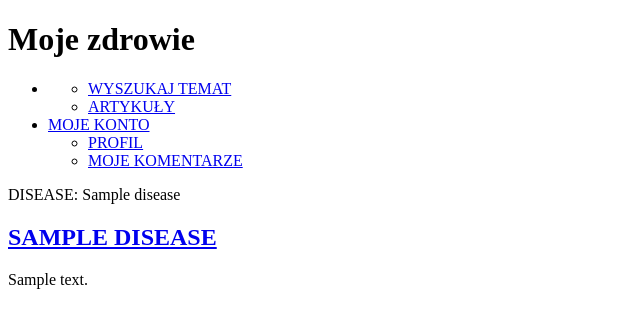
After one commit to Karolucha/choroba, a Django app: template templates/disease/disease.html in a window 1280 px wide. The commit adds this page. Shown: the top 328 px of the page, without its empty margins (0-640 px from the left). Run offline with Django 3.2, Linux system fonts and the light colour scheme; the template is opened without the code that fills it: most values are stand-ins (such as "Sample title", 1, 10 or a date in 2020); parts of the project's set-up code (start-up, migrations or seed data) failed here and were passed over.

Commit message:
umiem przekazywac parametry do choroby pojedynczej

```diff
--- a/Choroba/urls.py
+++ b/Choroba/urls.py
@@ -19,4 +19,6 @@ from django.contrib import admin
 urlpatterns = [
     url(r'^admin/', include(admin.site.urls)),
     url(r'^$', 'portal.views.index', name='home'),
+    url(r'^search_disease/', 'portal.views.search_disease'),
+    url(r'^disease/(?P<disease_id>\w+)', 'portal.views.disease'),
 ]
--- a/templates/base/base.html
+++ b/templates/base.html
@@ -36,8 +36,8 @@
 
     <li>
         <ul>
-            <li><a href="/locations" class="small_menu_button">WYSZUKAJ TEMAT</a></li>
-            <li><a href="/location_adding" class="small_menu_button">NOWY KOMENTARZ</a></li>
+            <li><a href="/search_disease/" class="small_menu_button">WYSZUKAJ TEMAT</a></li>
+            <li><a href="/location_adding" class="small_menu_button">ARTYKUŁY</a></li>
         </ul>
     </li>
 
--- /dev/null
+++ b/templates/disease/__init__.py
@@ -0,0 +1 @@
+__author__ = 'karolinka'
--- /dev/null
+++ b/templates/disease/disease.html
@@ -0,0 +1,17 @@
+{% extends "base.html" %}
+
+{% load staticfiles %}
+<link rel="stylesheet" type="text/css" href="{% static 'styles/lolinka.css' %}"/>
+
+{% block title %}{{disease.name}}{% endblock %}
+{% block content %}
+DISEASE:
+
+{{ disease.Name}}
+<h2><a href="/disease/{{disease.id}}">
+    {{ disease.name|upper }}
+</a>
+</h2>
+<p>{{ disease.description|truncatewords:"10" }}</p>
+
+{% endblock %}
--- /dev/null
+++ b/templates/profile/__init__.py
@@ -0,0 +1 @@
+__author__ = 'karolinka'
```
Also changed, not shown: portal/views.py (+24 -2 lines), templates/base/index.html (+4 -6 lines), templates/disease/search.html (added, +19 -0 lines).
